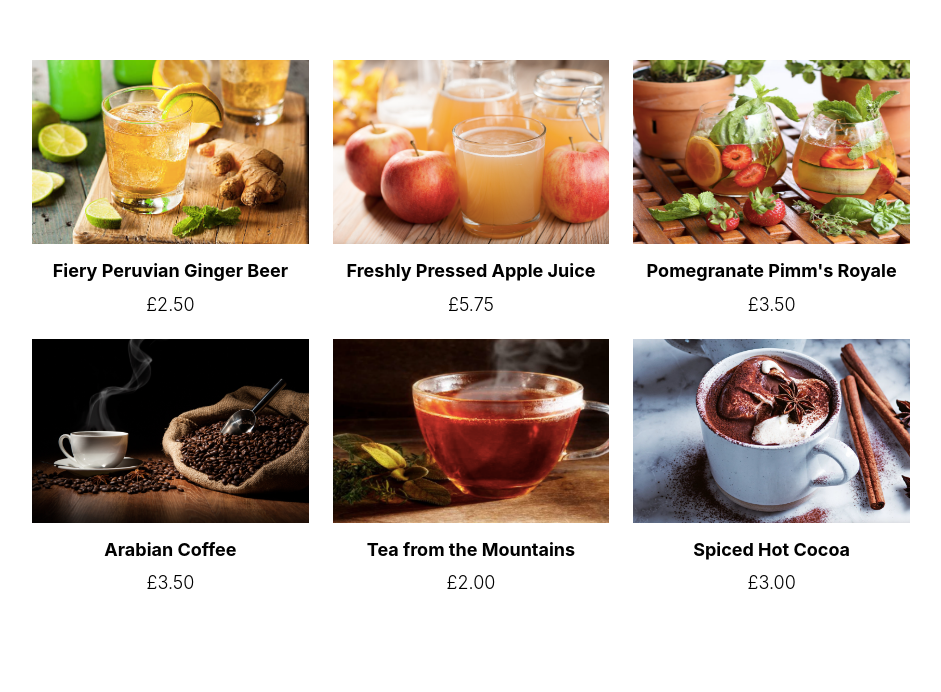
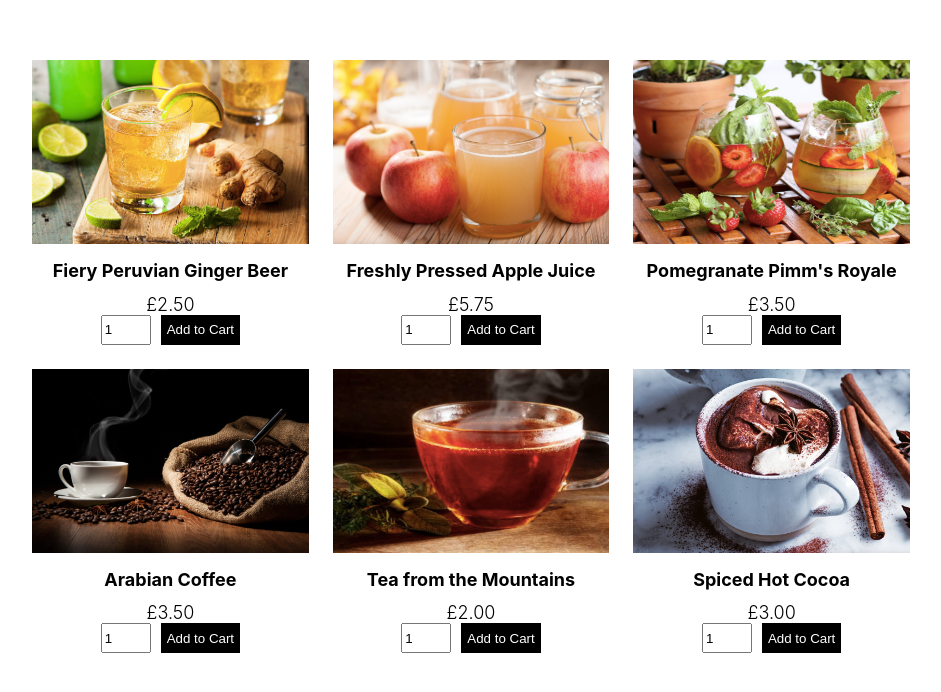
Before and after one commit to lukefowles/Sandoichi, a Next.js app in the folder client-side/: page /orders/1 in a window 1280 px wide. Shown: the part 2472-3164 px from the top of the page, without its empty margins (319-1260 px from the left). Built offline with nearby package versions, Linux system fonts and the light colour scheme.

Commit message:
add to cart button added to drinks

```diff
--- a/client-side/components/Drinks.jsx
+++ b/client-side/components/Drinks.jsx
@@ -11,31 +11,55 @@ const Drinks = () => {
           <Image src="/img/ginger.png" alt="" width="300px" height="200px" />
           <h1 className={styles.title}>Fiery Peruvian Ginger Beer</h1>
           <span className={styles.price}>£2.50</span>
+          <div className={styles.add}>
+            <input type="number" defaultValue={1} className={styles.quantity}/>
+            <button className={styles.button}>Add to Cart</button>
+         </div>
         </div>
         <div className={styles.card}>
           <Image src="/img/apple.png" alt="" width="300px" height="200px" />
           <h1 className={styles.title}>Freshly Pressed Apple Juice</h1>
           <span className={styles.price}>£5.75</span>
+          <div className={styles.add}>
+            <input type="number" defaultValue={1} className={styles.quantity}/>
+            <button className={styles.button}>Add to Cart</button>
+         </div>
         </div>
         <div className={styles.card}>
           <Image src="/img/pimms.png" alt="" width="300px" height="200px" />
           <h1 className={styles.title}>Pomegranate Pimm's Royale</h1>
           <span className={styles.price}>£3.50</span>
+          <div className={styles.add}>
+            <input type="number" defaultValue={1} className={styles.quantity}/>
+            <button className={styles.button}>Add to Cart</button>
+         </div>
         </div>
         <div className={styles.card}>
           <Image src="/img/coffee.png" alt="" width="300px" height="200px" />
           <h1 className={styles.title}>Arabian Coffee</h1>
           <span className={styles.price}>£3.50</span>
+          <div className={styles.add}>
+            <input type="number" defaultValue={1} className={styles.quantity}/>
+            <button className={styles.button}>Add to Cart</button>
+         </div>
         </div>
         <div className={styles.card}>
           <Image src="/img/tea.png" alt="" width="300px" height="200px" />
           <h1 className={styles.title}>Tea from the Mountains</h1>
           <span className={styles.price}>£2.00</span>
+          <div className={styles.add}>
+            <input type="number" defaultValue={1} className={styles.quantity}/>
+            <button className={styles.button}>Add to Cart</button>
+         </div>
         </div>
         <div className={styles.card}>
           <Image src="/img/cocoa.png" alt="" width="300px" height="200px" />
           <h1 className={styles.title}>Spiced Hot Cocoa</h1>
           <span className={styles.price}>£3.00</span>
+          <div className={styles.add}>
+            <input type="number" defaultValue={1} className={styles.quantity}/>
+            <button className={styles.button}>Add to Cart</button>
+         </div>
         </div>
       </div>
     </div>
--- a/client-side/styles/Drinks.module.css
+++ b/client-side/styles/Drinks.module.css
@@ -24,7 +24,7 @@
  align-items: center;
  flex: 0 0 calc(33.33% - 30px);   /* flex-basis adjustment for margin */
  margin: 2px;
- cursor: pointer;
+ /* cursor: pointer; */
 }
 
 .title {
--- a/client-side/styles/Sandwich.module.css
+++ b/client-side/styles/Sandwich.module.css
@@ -23,7 +23,7 @@
    align-items: center;
    flex: 0 0 calc(33.33% - 30px);   /* flex-basis adjustment for margin */
    margin: 2px;
-   cursor: pointer;
+   /* cursor: pointer; */
 }
 
 .title {
--- a/client-side/styles/Sides.module.css
+++ b/client-side/styles/Sides.module.css
@@ -24,7 +24,7 @@
  align-items: center;
  flex: 0 0 calc(33.33% - 30px);   /* flex-basis adjustment for margin */
  margin: 2px;
- cursor: pointer;
+ /* cursor: pointer; */
 }
 
 .title {
```
